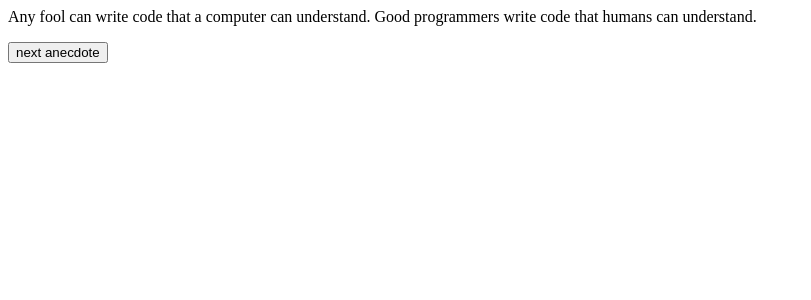
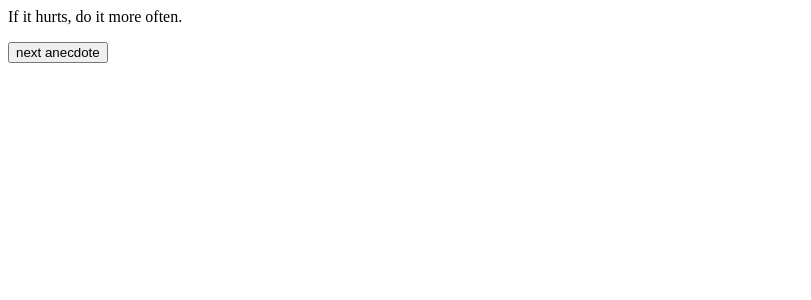
Before and after one commit to shamaanikala/FullStack-HY-k2023, a React (Create React App) app in the folder osa1/anekdootit/: page / in a window 1280 px wide. Shown: the top 300 px of the page, without its empty margins (0-811 px from the left). Built offline with nearby package versions, Linux system fonts and the light colour scheme.

Commit message:
Teht.1.12*: Haluttu toiminnallisuus toimii

```diff
--- a/osa1/anekdootit/src/App.js
+++ b/osa1/anekdootit/src/App.js
@@ -24,11 +24,13 @@ const App = () => {
 
   const randomSelected = () => {
     console.log('selected',selected)
+    setSelected(getRandomInt(anecdotes.length))
   }
+  //{anecdotes[getRandomInt(anecdotes.length)]}
 
   return (
     <div>
-      {anecdotes[getRandomInt(anecdotes.length)]}
+      {anecdotes[selected]}
       <p>
         <Button handleClick={() => randomSelected()} text="next anecdote" />
       </p>
```
